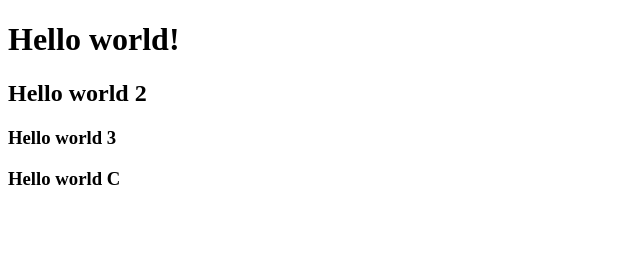
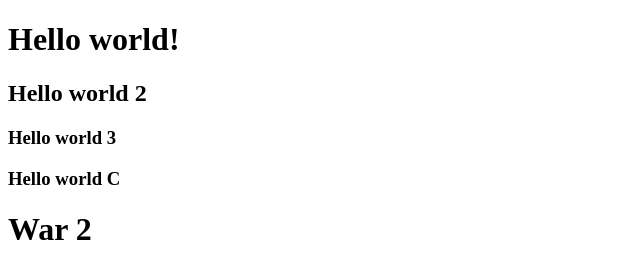
Before and after one commit to Yuzyzy88/challenge-bca, a plain HTML site: page index.html in a window 1280 px wide. Shown: the whole page, without its empty margins (0-640 px from the left). Drawn offline with Linux system fonts and the light colour scheme.

Commit message:
add new war

```diff
--- a/index.html
+++ b/index.html
@@ -12,6 +12,7 @@
     <h2>Hello world 2</h2>
     <h3>Hello world 3</h3>
     <h3>Hello world C</h3>
+    <h1>War 2</h1>
 </body>
 
 </html>
```
